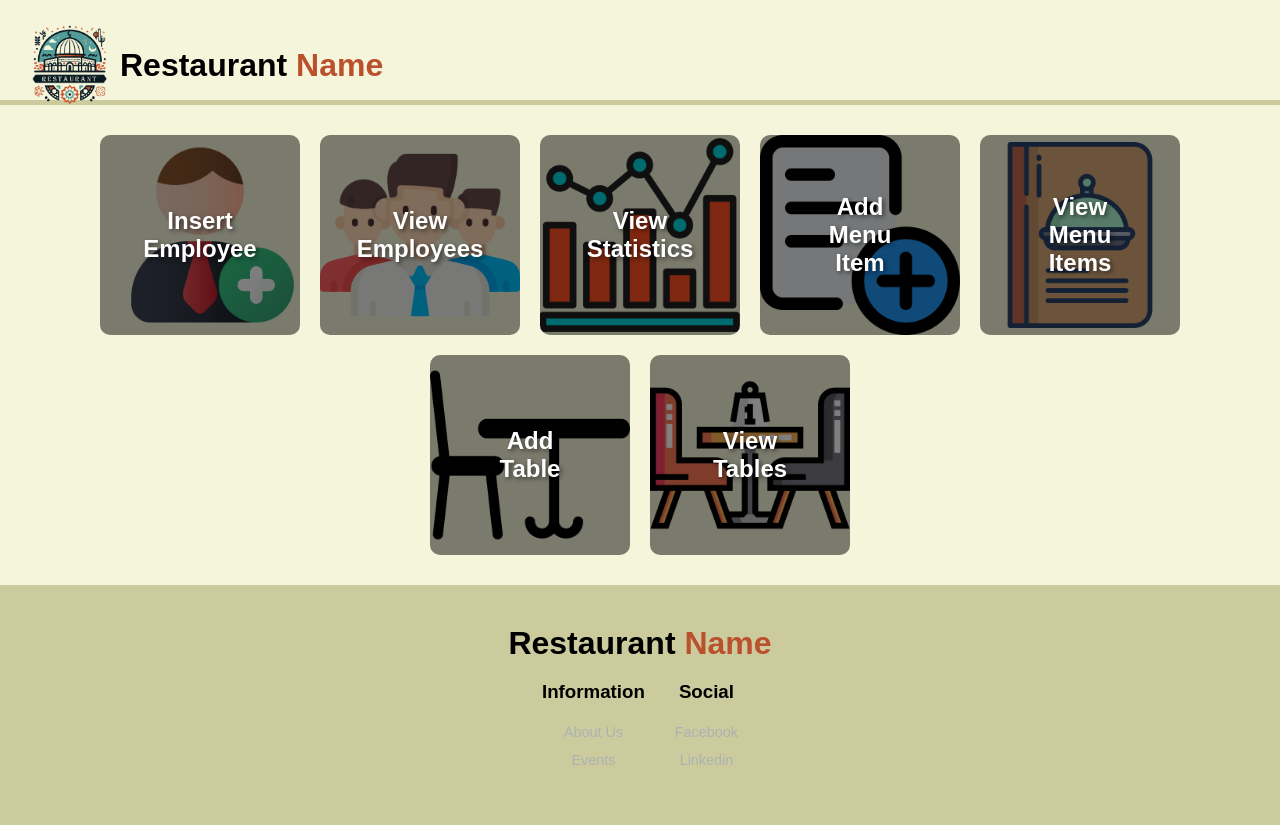
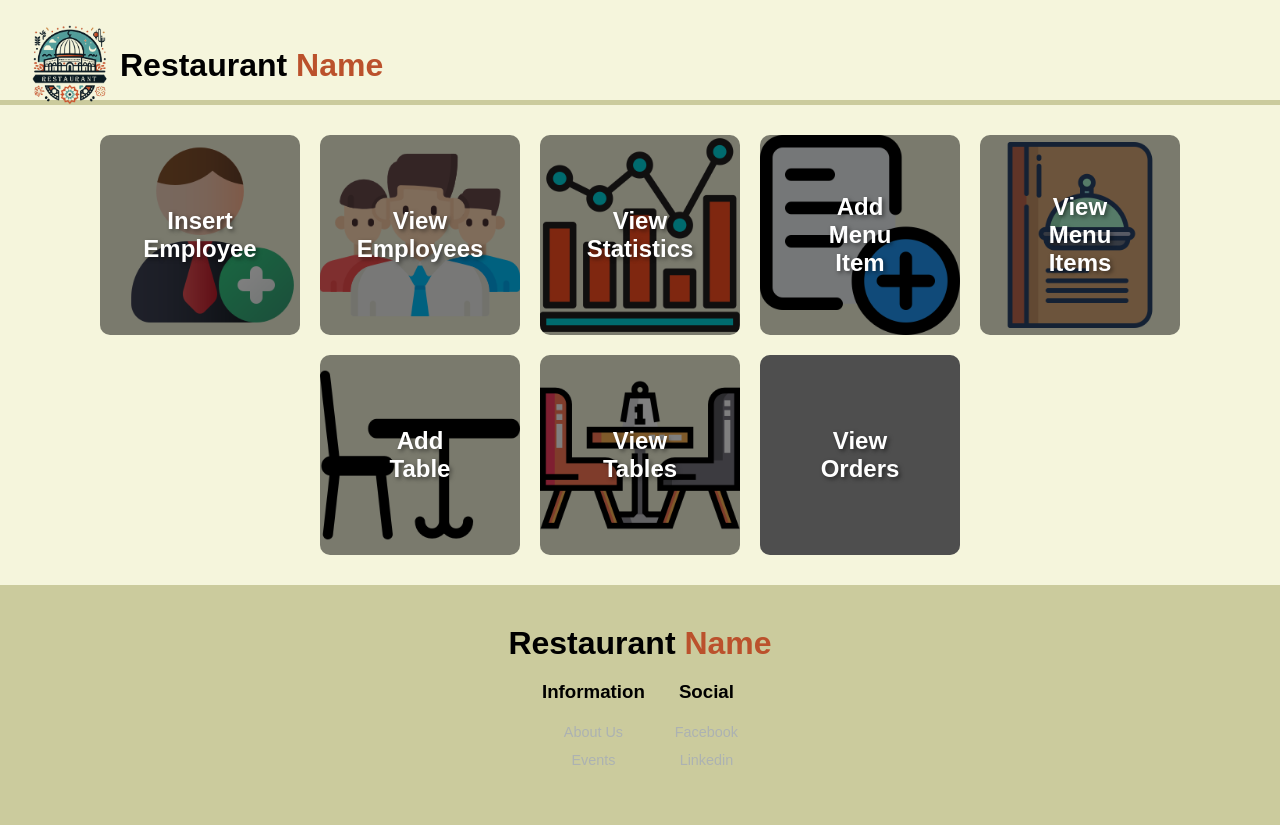
Before and after one commit to Mohammed-Abed-Alkareem/Restaurant-Management, a Flask app: page /employee/dashboard in a window 1280 px wide. Run offline with Flask 3, Linux system fonts and the light colour scheme; the visitor is signed in with stand-in values (Sample User, id 1); grey boxes are pictures that could not be loaded.

Commit message:
a very nice view orders added

```diff
--- a/ProjectFiles/e_menu/templates/employees/dashboard.html
+++ b/ProjectFiles/e_menu/templates/employees/dashboard.html
@@ -57,9 +57,13 @@
             <span>View Tables</span>
         </a>
 
+           <a href="{{ url_for('employees.view_orders') }}" class="square" style="background-image: url('{{ url_for('static', filename='img/dashboard/view_orders.png') }}');">
+            <span>View Orders</span>
+        </a>
 
 
-        <!-- Add more buttons as needed -->
+
+
     </div>
 
 {% endblock %}
```
